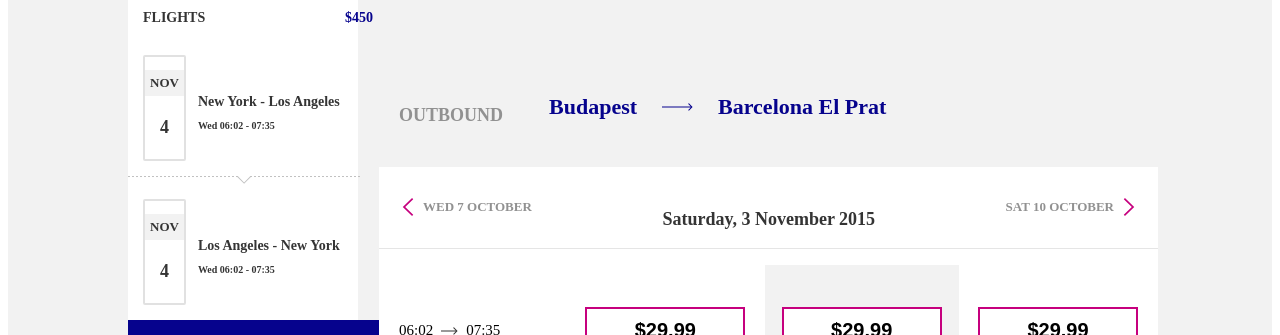
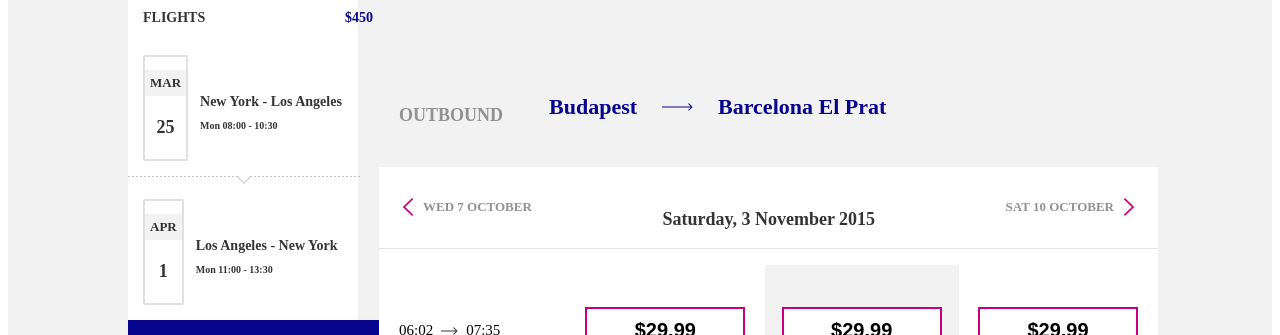
Before and after one commit to gondav/Mito-probafeladat, a Vue app: page /booking in a window 1280 px wide. Shown: the part 245-580 px from the top of the page. Built offline with nearby package versions, Linux system fonts and the light colour scheme; the HTML template or start-up script is replaced by a standard one.

Commit message:
implement dynamic rendering of flight times with date manipulation

```diff
--- a/src/components/booking/flight-summary/FlightSummary.vue
+++ b/src/components/booking/flight-summary/FlightSummary.vue
@@ -33,6 +33,25 @@
     totalPrice.value = calculateTotalPrice();
   }, { immediate: true });
 
+  const getMonth = (date: Date): string => {
+    return date.toLocaleString('en-US', { month: 'short' });
+  };
+
+  const getDay = (date: Date): string => {
+    return date.getDate().toString();
+  };
+
+  const formatTime = (time: Date): string => {
+    const hours = time.getHours().toString().padStart(2, '0');
+    const minutes = time.getMinutes().toString().padStart(2, '0');
+    return `${hours}:${minutes}`;
+  };
+
+  const getDayName = (date: Date): string => {
+    const daysOfWeek = ['Sun', 'Mon', 'Tue', 'Wed', 'Thu', 'Fri', 'Sat'];
+    return daysOfWeek[date.getDay()];
+  };
+
 </script>
 
 <template>
@@ -44,23 +63,23 @@
     <p v-if="(!outbound && !inbound)" class="default-text">Choose an outbound flight</p>
     <section v-if="outbound">
       <div class="date">
-        <p class="month">Nov</p>
-        <p class="day">4</p>
+        <p class="month">{{ getMonth(outbound.departureTime) }}</p>
+        <p class="day">{{ getDay(outbound.arrivalTime) }}</p>
       </div>
       <div class="destination">
          <h4>{{ outbound.origin }} - {{ outbound.destination }}</h4>
-         <p>Wed 06:02 - 07:35</p>
+         <p>{{`${getDayName(outbound.departureTime)} ${formatTime(outbound.departureTime)} - ${formatTime(outbound.arrivalTime)}`}}</p>
       </div>
     </section>
     <IconSeparator v-if="!!(outbound && inbound)" />
     <section v-if="inbound">
       <div class="date">
-        <p class="month">Nov</p>
-        <p class="day">4</p>
+        <p class="month">{{ getMonth(inbound.departureTime) }}</p>
+        <p class="day">{{ getDay(inbound.arrivalTime) }}</p>
       </div >
       <div class="destination">
          <h4>{{ inbound.origin }} - {{ inbound.destination }}</h4>
-         <p>Wed 06:02 - 07:35</p>
+         <p>{{`${getDayName(inbound.departureTime)} ${formatTime(inbound.departureTime)} - ${formatTime(inbound.arrivalTime)}`}}</p>
       </div>
     </section>
     <section class="summary">
```
